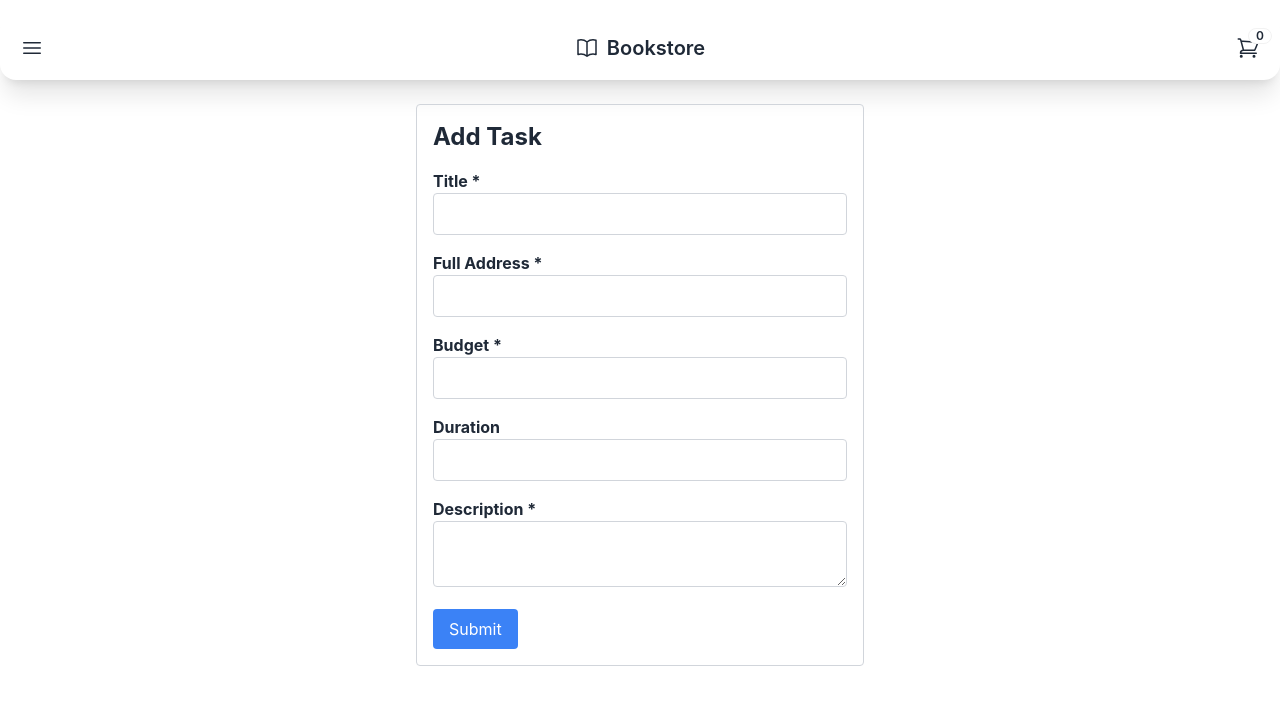
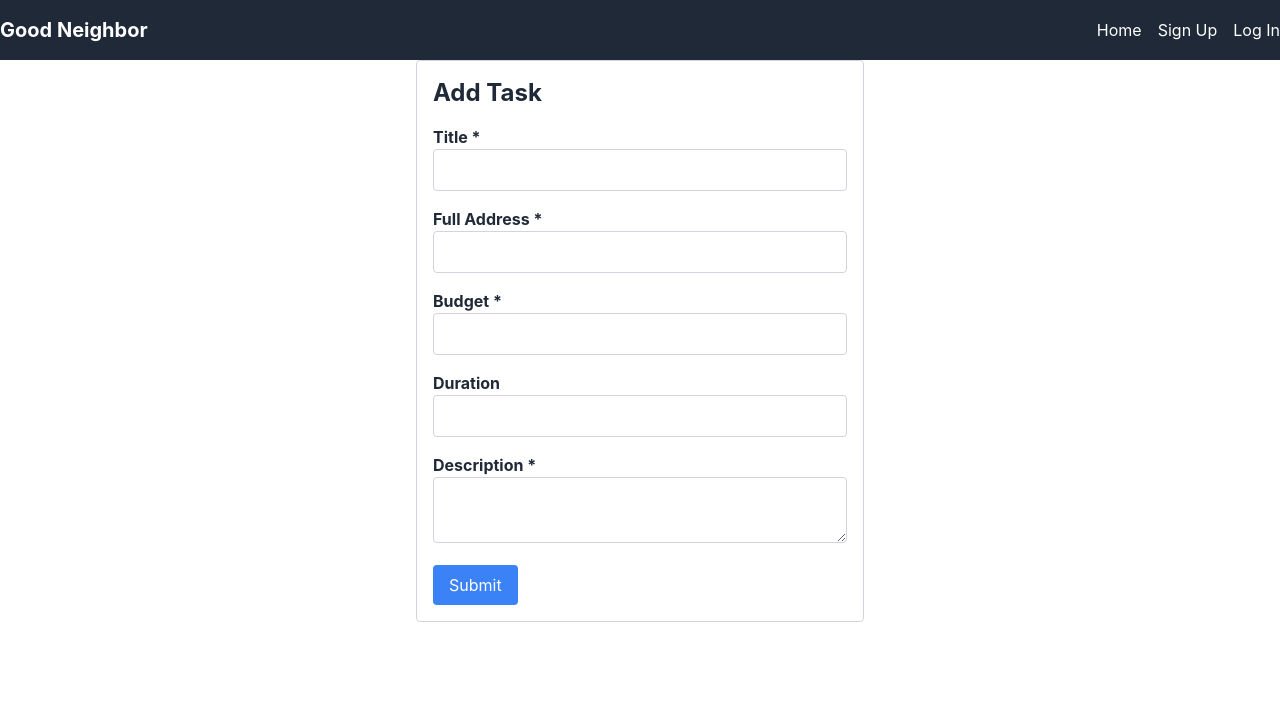
Before and after one commit to felix-hh/wildhacks2024, a Next.js app: page /costumer_addtask in a window 1280 px wide. Shown: the top 704 px of the page. Built offline with nearby package versions, Linux system fonts and the light colour scheme.

Commit message:
added navbar to costumer add task page

```diff
--- a/pages/costumer_addtask.tsx
+++ b/pages/costumer_addtask.tsx
@@ -1,9 +1,8 @@
 // customer_addtask.tsx
 
 import { useState } from 'react';
-import Head from 'next/head';
 
-import CommonLayout from 'components/v2/Layout';
+import Navbar from '../components/Navbar';
 
 const AddTaskPage = () => {
   const [formData, setFormData] = useState({
@@ -70,13 +69,8 @@ const AddTaskPage = () => {
   return (
     <>
 
-    <Head>
-        <title>Add Task</title>
-        <meta name='description' content='Add Task' />
-        <link rel='icon' href='/favicon.ico' />
-    </Head>
+    <Navbar />
 
-    <CommonLayout>
     <div className="max-w-md mx-auto p-4 border border-gray-300 rounded">
       <h1 className="text-2xl font-bold mb-4">Add Task</h1>
       <form onSubmit={handleSubmit}>
@@ -136,7 +130,6 @@ const AddTaskPage = () => {
         <button type="submit" className="bg-blue-500 text-white px-4 py-2 rounded hover:bg-blue-600">Submit</button>
       </form>
     </div>
-    </CommonLayout>
     </>
   );
 };
```
